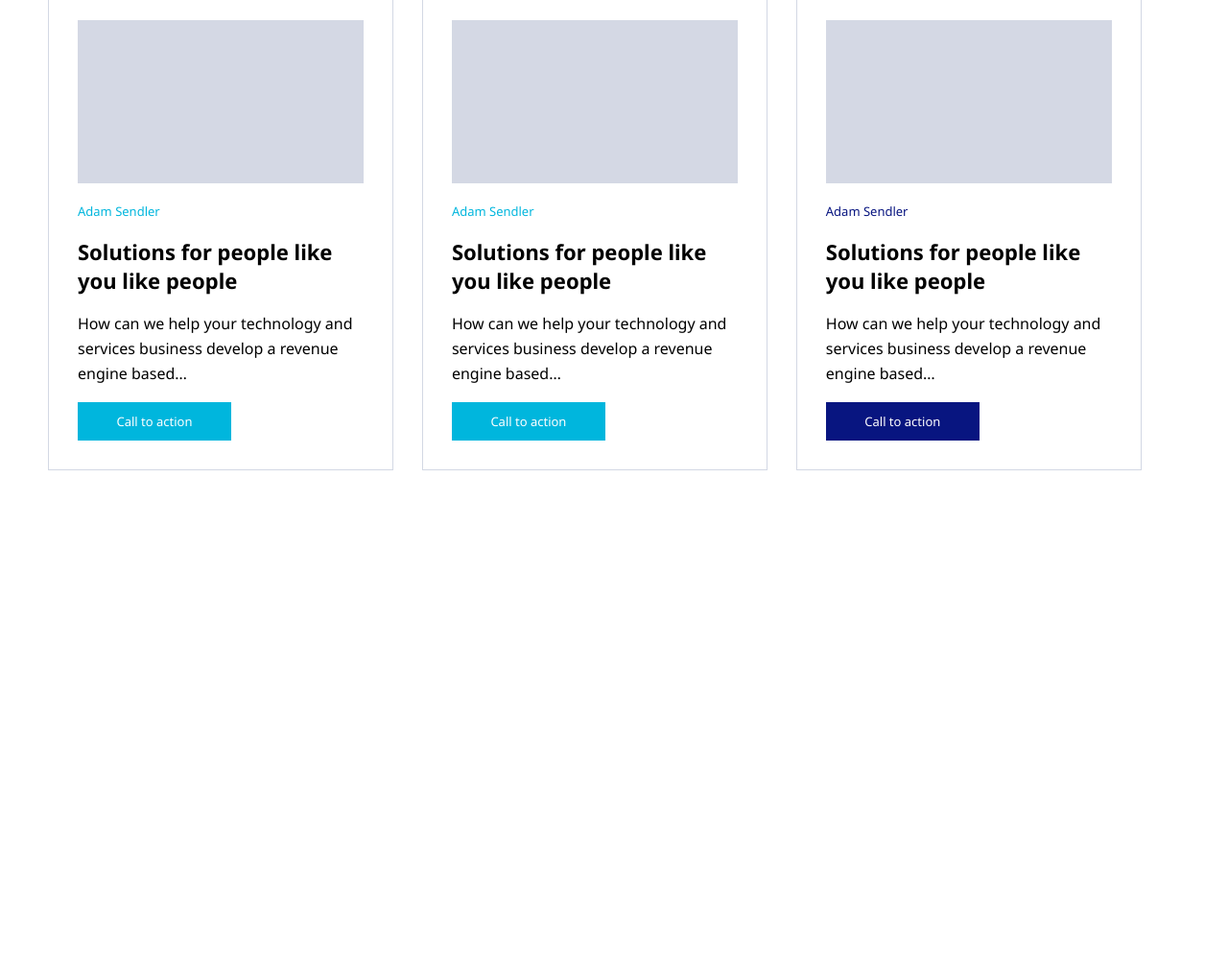
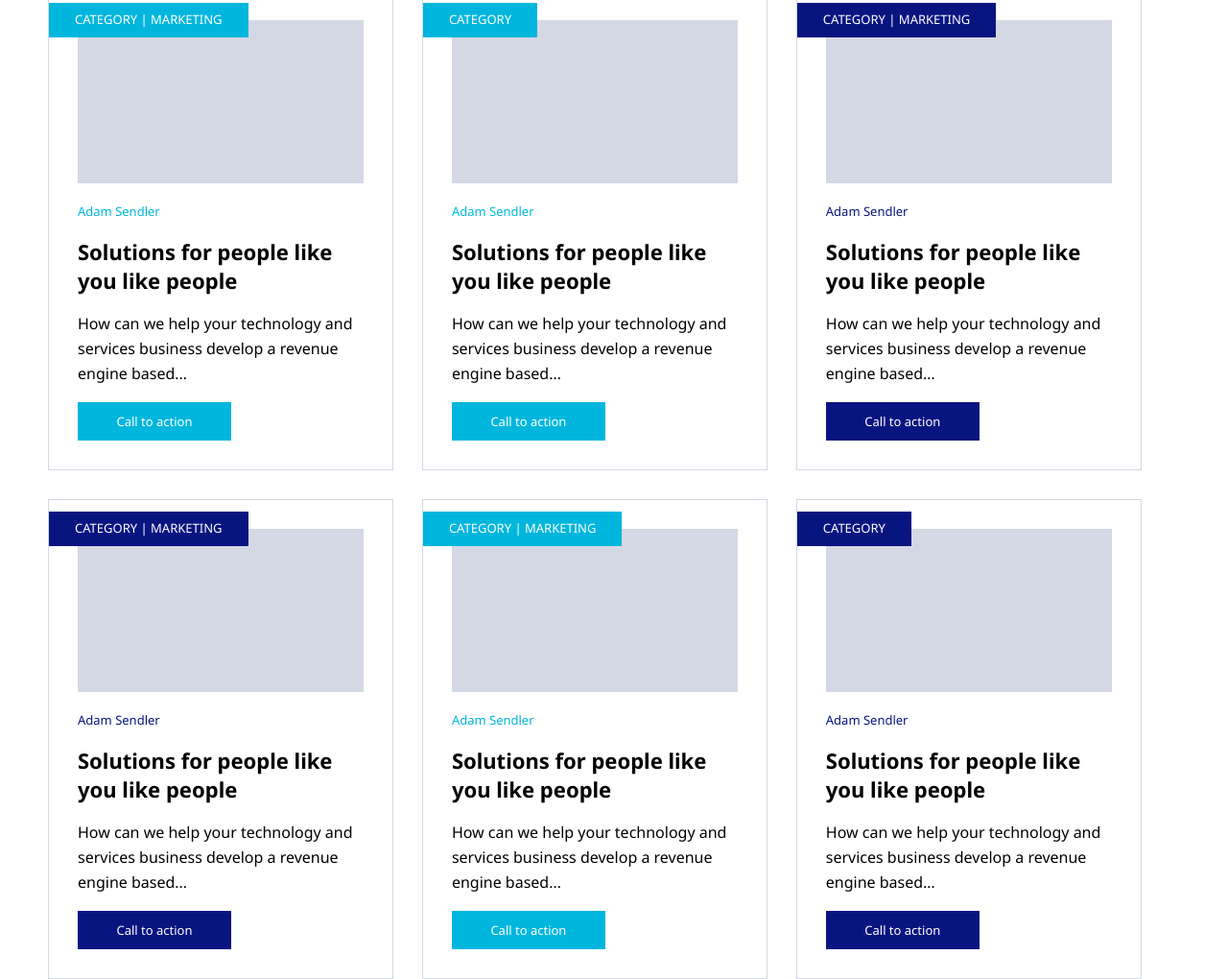
Before and after one commit to SonicFear96/resonate-test, a website: page src/index.html in a window 1280 px wide. Shown: the part 506-1526 px from the top of the page at 96% size. Before the commit the page ends 996 px from the top, so only its background shows below. Drawn offline with nearby package versions, Linux system fonts and the light colour scheme; files that its build step writes are made by us from their sources.

Commit message:
fix: item and button

```diff
--- a/src/index.html
+++ b/src/index.html
@@ -23,6 +23,7 @@
       <div class="container container-list">
         <ul class="list">
           <li class="list__item">
+            <button class="button button-rubric">Category | Marketing</button>
             <div class="item-image"></div>
             <div class="item-tag__wrapper">
               <span class="item-tag">Adam Sendler</span>
@@ -37,6 +38,7 @@
             <button class="button item-button">Call to action</button>
           </li>
           <li class="list__item">
+            <button class="button button-rubric">Category</button>
             <div class="item-image"></div>
             <div class="item-tag__wrapper">
               <span class="item-tag">Adam Sendler</span>
@@ -51,6 +53,52 @@
             <button class="button item-button">Call to action</button>
           </li>
           <li class="list__item dark-blue">
+            <button class="button button-rubric">Category | Marketing</button>
+            <div class="item-image"></div>
+            <div class="item-tag__wrapper">
+              <span class="item-tag">Adam Sendler</span>
+            </div>
+            <h2 class="item-title">
+              Solutions for people like you like people
+            </h2>
+            <p class="item-subtitle">
+              How can we help your technology and services business develop a
+              revenue engine based…
+            </p>
+            <button class="button item-button">Call to action</button>
+          </li>
+          <li class="list__item dark-blue">
+            <button class="button button-rubric">Category | Marketing</button>
+            <div class="item-image"></div>
+            <div class="item-tag__wrapper">
+              <span class="item-tag">Adam Sendler</span>
+            </div>
+            <h2 class="item-title">
+              Solutions for people like you like people
+            </h2>
+            <p class="item-subtitle">
+              How can we help your technology and services business develop a
+              revenue engine based…
+            </p>
+            <button class="button item-button">Call to action</button>
+          </li>
+          <li class="list__item">
+            <button class="button button-rubric">Category | Marketing</button>
+            <div class="item-image"></div>
+            <div class="item-tag__wrapper">
+              <span class="item-tag">Adam Sendler</span>
+            </div>
+            <h2 class="item-title">
+              Solutions for people like you like people
+            </h2>
+            <p class="item-subtitle">
+              How can we help your technology and services business develop a
+              revenue engine based…
+            </p>
+            <button class="button item-button">Call to action</button>
+          </li>
+          <li class="list__item dark-blue">
+            <button class="button button-rubric">Category</button>
             <div class="item-image"></div>
             <div class="item-tag__wrapper">
               <span class="item-tag">Adam Sendler</span>
--- a/src/scss/blocks/button.scss
+++ b/src/scss/blocks/button.scss
@@ -1,14 +1,70 @@
+.button {
+  font-family: "Noto Sans";
+}
+
 .item-button {
   width: 160px;
   height: 40px;
   background-color: $light-blue;
   border: none;
   color: white;
-  font-family: "Noto Sans";
   font-size: 13px;
   line-height: 20px;
+}
+
+.button-rubric {
+  position: absolute;
+  top: 12px;
+  left: 0;
+  text-transform: uppercase;
+  padding: 6px 27px 8px 27px;
+  font-size: 13px;
+  line-height: 22px;
+  background-color: $light-blue;
+  border: none;
+  color: white;
 }
 
 button:hover {
   background-color: $light-blue-hover;
 }
+
+.list__item.dark-blue .item-tag {
+  color: $dark-blue;
+}
+.list__item.dark-blue .item-button {
+  background-color: $dark-blue;
+}
+.list__item.dark-blue .button-rubric {
+  background-color: $dark-blue;
+}
+
+.list__item.dark-blue .item-button:hover {
+  background-color: $dark-blue-hover;
+}
+
+@media (max-width: $tablet) {
+  .item-button {
+    width: 140px;
+    height: 36px;
+    font-size: 12px;
+    line-height: 18px;
+  }
+}
+@media (max-width: $MD) {
+  .item-button {
+    width: 150px;
+    height: 40px;
+    font-size: 13px;
+    line-height: 20px;
+  }
+}
+
+@media (min-width: $LG) {
+  .item-button {
+    width: 160px;
+    height: 40px;
+    font-size: 13px;
+    line-height: 20px;
+  }
+}
--- a/src/scss/blocks/item.scss
+++ b/src/scss/blocks/item.scss
@@ -1,6 +1,6 @@
 .item-image {
   background-image: url("../../img/item-1.jpg");
-  max-width: 405px;
+  width: 100%;
   height: 170px;
 }
 .item-tag {
@@ -20,3 +20,31 @@
   line-height: 26px;
   color: black;
 }
+
+@media (max-width: $xs-only) {
+  .item-image {
+    height: 140px;
+  }
+}
+
+@media (max-width: $tablet) {
+  .item-title {
+    font-size: 18px;
+    line-height: 26px;
+  }
+  .item-subtitle {
+    font-size: 14px;
+    line-height: 22px;
+    color: black;
+  }
+}
+@media (max-width: $MD) {
+  .item-image {
+    height: 150px;
+  }
+}
+@media (min-width: $MD) {
+  .item-image {
+    height: 170px;
+  }
+}
--- a/src/scss/blocks/list.scss
+++ b/src/scss/blocks/list.scss
@@ -9,6 +9,7 @@
 }
 
 .list__item {
+  position: relative;
   width: 30.5%;
   height: 500px;
   border: 1px solid #d3d8e4;
@@ -16,17 +17,6 @@
   flex-direction: column;
   justify-content: space-between;
   padding: 30px;
-}
-
-.list__item.dark-blue .item-tag {
-  color: $dark-blue;
-}
-.list__item.dark-blue .item-button {
-  background-color: $dark-blue;
-}
-
-.list__item.dark-blue .item-button:hover {
-  background-color: $dark-blue-hover;
 }
 
 @media (max-width: $mobile-width-only) {
--- a/src/scss/global.scss
+++ b/src/scss/global.scss
@@ -9,6 +9,8 @@ $light-pink: #ff779a;
 
 //view
 
+$xs-only: 575px;
+$SSM: 576px;
 $mobile-width-only: 767px;
 $tablet: 768px;
 $MD: 992px;
```
